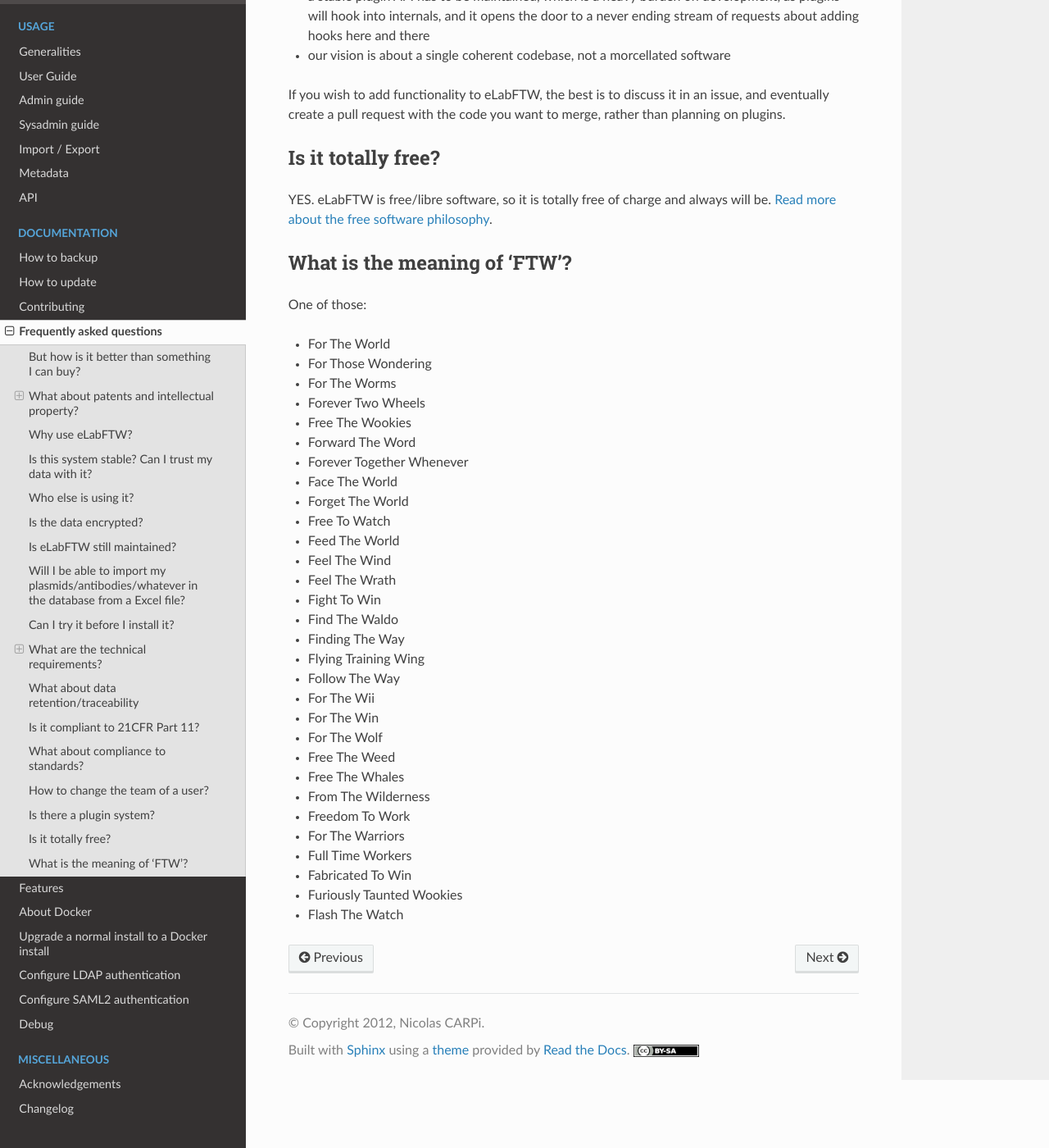
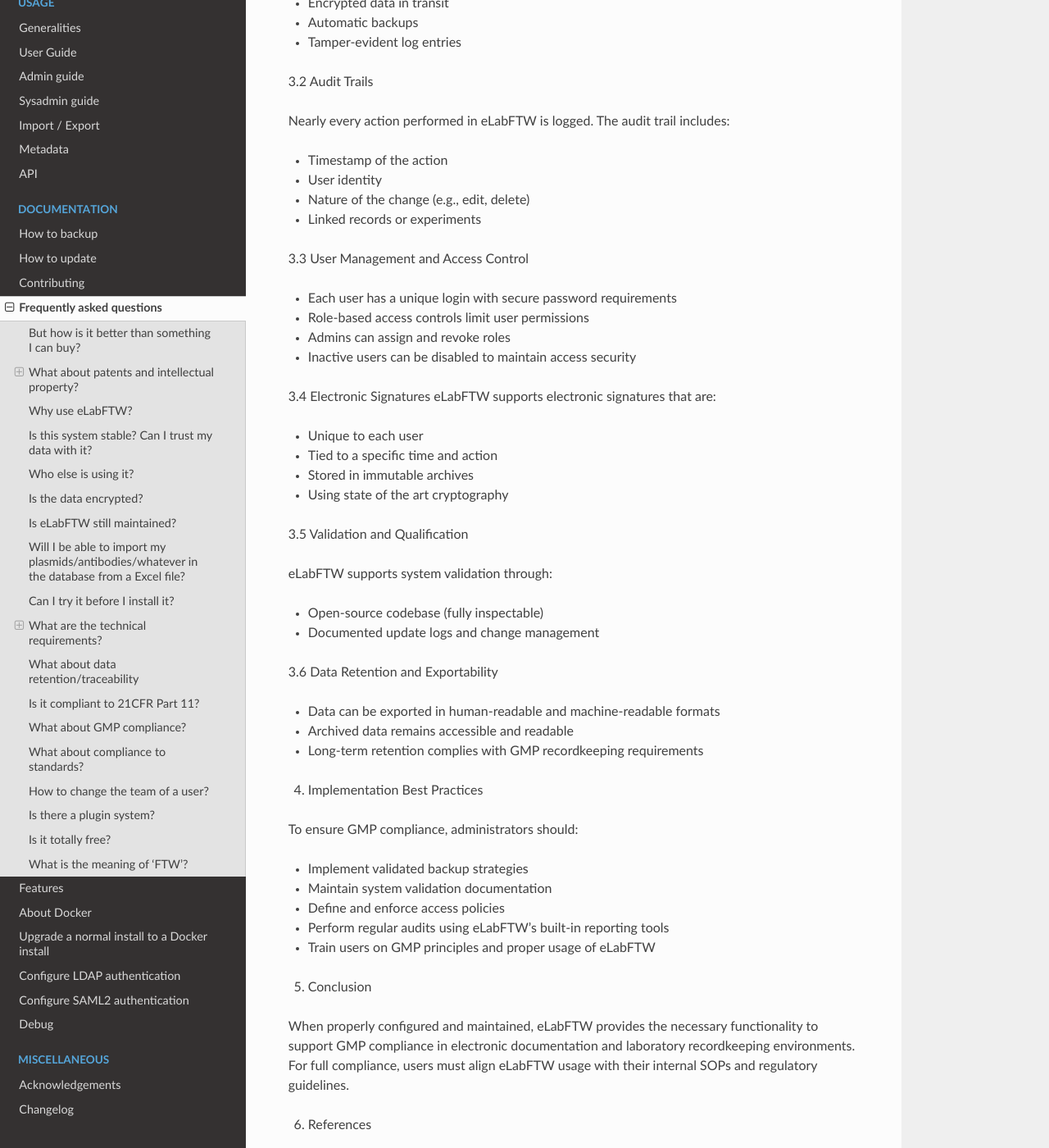
Before and after one commit to elabftw/elabdoc, a Sphinx documentation site: the page built from doc/faq.rst, in a window 1280 px wide and 1400 px high, scrolled down 5976 px. Shown: the whole window at 82% size. Built offline with Sphinx 7.4.7 and the Read the Docs theme 3.1.0, drawn with Linux system fonts in a browser that asks for light colours; some of the changed text lies outside the part shown.

Commit message:
add gmp section

```diff
--- a/doc/faq.rst
+++ b/doc/faq.rst
@@ -184,6 +184,93 @@
 
 7. Password policy: passwords are securely stored in the database and security mechanisms such as preventing too many authentication tries are in place. Password policies can also be enforced, and centralized authentication mechanisms can be setup.
 
+What about GMP compliance?
+==========================
+
+GMP Compliance Statement for eLabFTW
+
+1. Introduction
+
+eLabFTW is an open-source electronic lab notebook (ELN) and database designed for academic, industrial, and research institutions. This document outlines how eLabFTW complies with Good Manufacturing Practice (GMP) requirements, particularly in contexts where digital recordkeeping must meet regulatory standards.
+
+2. System Overview
+
+eLabFTW provides features essential for compliance with GMP, including:
+
+* Secure and tamper-evident electronic recordkeeping
+* Comprehensive audit trails
+* User authentication and access control
+* Version control of records
+* Role-based permission management
+* Timestamped entries
+
+3. GMP-Relevant Compliance Features
+
+3.1 Data Integrity and Security
+
+eLabFTW ensures data integrity through:
+
+* Enforced HTTPS connections
+* Encrypted data in transit
+* Automatic backups
+* Tamper-evident log entries
+
+3.2 Audit Trails
+
+Nearly every action performed in eLabFTW is logged. The audit trail includes:
+
+* Timestamp of the action
+* User identity
+* Nature of the change (e.g., edit, delete)
+* Linked records or experiments
+
+3.3 User Management and Access Control
+
+* Each user has a unique login with secure password requirements
+* Role-based access controls limit user permissions
+* Admins can assign and revoke roles
+* Inactive users can be disabled to maintain access security
+
+3.4 Electronic Signatures eLabFTW supports electronic signatures that are:
+
+* Unique to each user
+* Tied to a specific time and action
+* Stored in immutable archives
+* Using state of the art cryptography
+
+3.5 Validation and Qualification
+
+eLabFTW supports system validation through:
+
+* Open-source codebase (fully inspectable)
+* Documented update logs and change management
+
+3.6 Data Retention and Exportability
+
+* Data can be exported in human-readable and machine-readable formats
+* Archived data remains accessible and readable
+* Long-term retention complies with GMP recordkeeping requirements
+
+4. Implementation Best Practices
+
+To ensure GMP compliance, administrators should:
+
+* Implement validated backup strategies
+* Maintain system validation documentation
+* Define and enforce access policies
+* Perform regular audits using eLabFTW's built-in reporting tools
+* Train users on GMP principles and proper usage of eLabFTW
+
+5. Conclusion
+
+When properly configured and maintained, eLabFTW provides the necessary functionality to support GMP compliance in electronic documentation and laboratory recordkeeping environments. For full compliance, users must align eLabFTW usage with their internal SOPs and regulatory guidelines.
+
+6. References
+
+`EU GMP Annex 11: Computerised Systems <https://health.ec.europa.eu/system/files/2016-11/annex11_01-2011_en_0.pdf>`_
+
+
+
 What about compliance to standards?
 ===================================
 eLabFTW tries to comply to the following standards :
```
